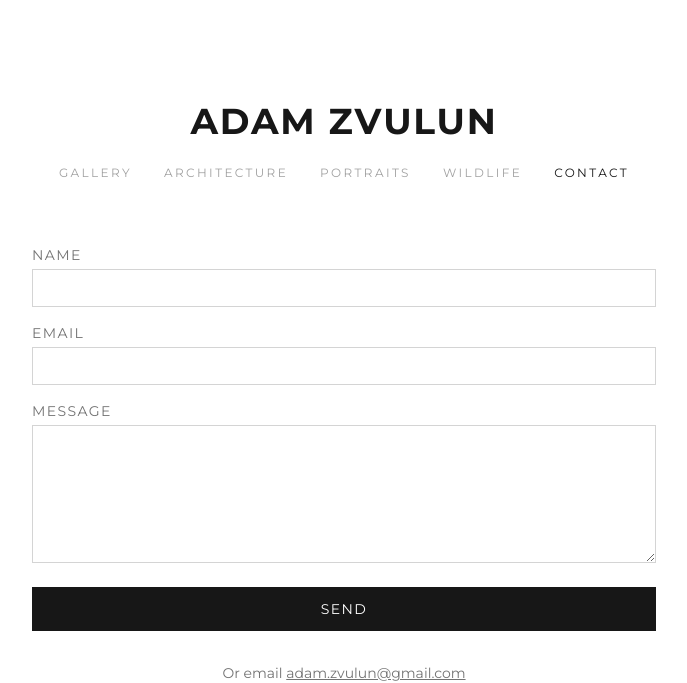
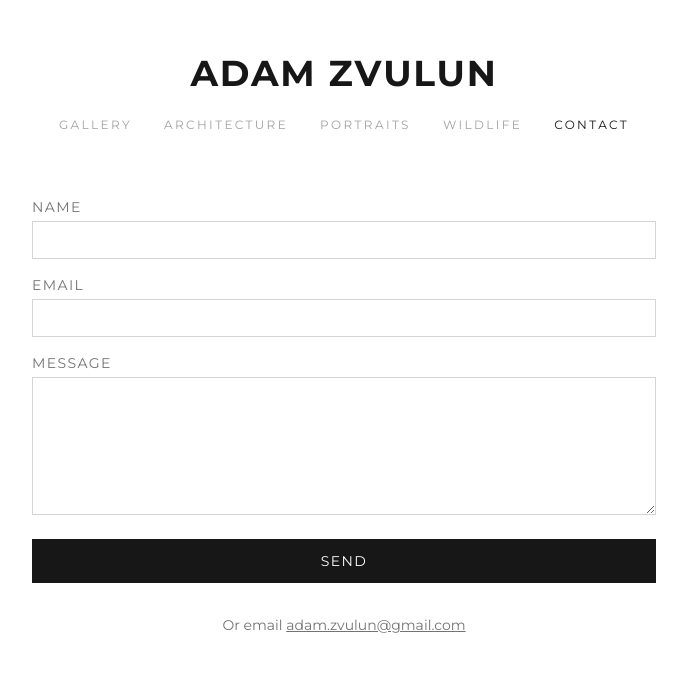
Before and after one commit to Adamzvulun/Portfolio, a Next.js app: page /contact in a window 1280 px wide. Shown: the part 123-806 px from the top of the page, without its empty margins (296-983 px from the left). Built offline with nearby package versions, Linux system fonts and the light colour scheme; no server answers.

Commit message:
nav: reduce top padding so the page sits higher

```diff
--- a/components/Nav.tsx
+++ b/components/Nav.tsx
@@ -15,7 +15,7 @@ export default function Nav() {
   const pathname = usePathname();
 
   return (
-    <header className="pt-40 sm:pt-56 pb-16 text-center">
+    <header className="pt-28 sm:pt-44 pb-16 text-center">
       <Link
         href="/"
         className="inline-block text-3xl sm:text-4xl font-bold uppercase tracking-wider text-neutral-900 hover:text-neutral-700 transition-colors"
```
